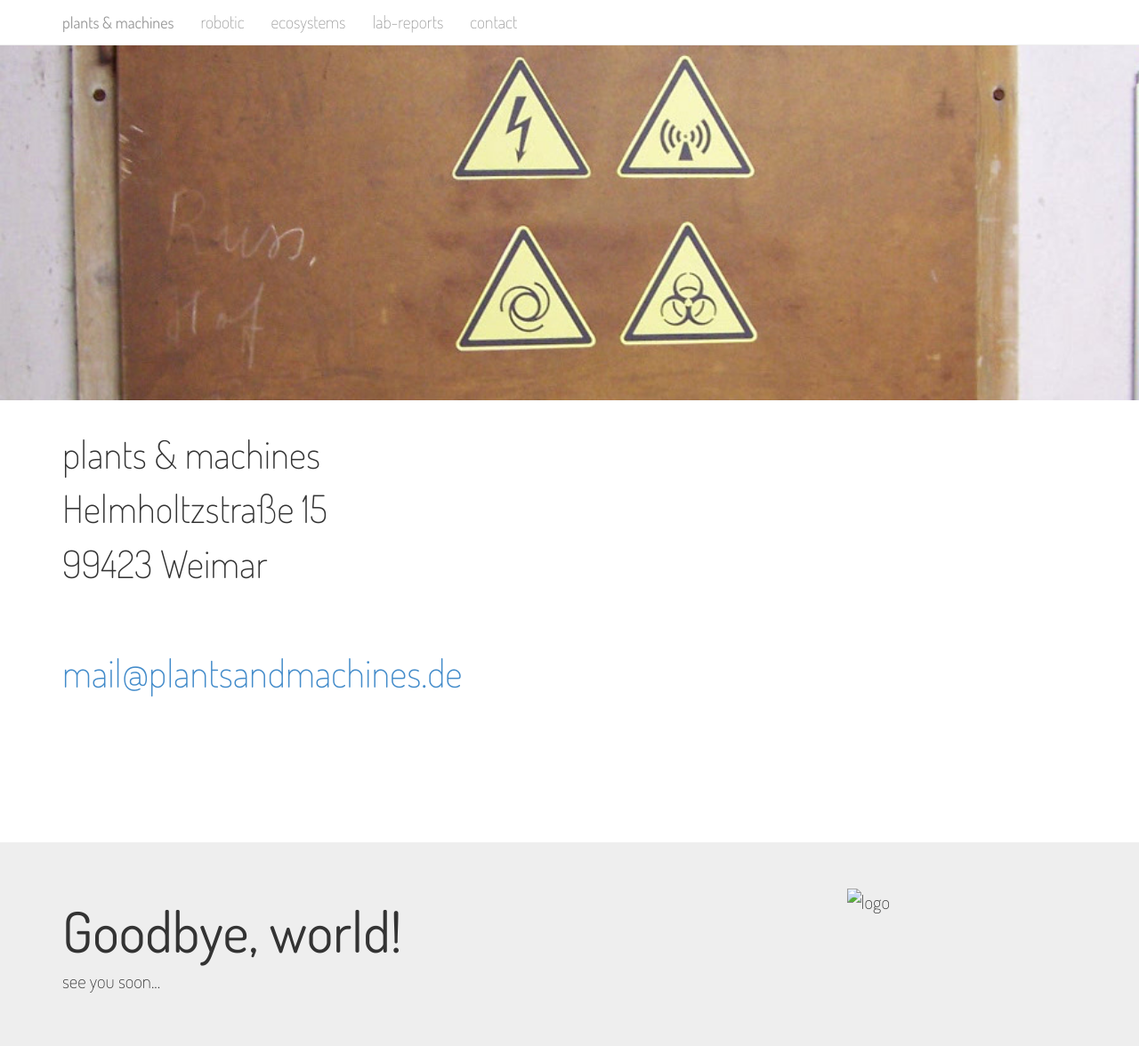
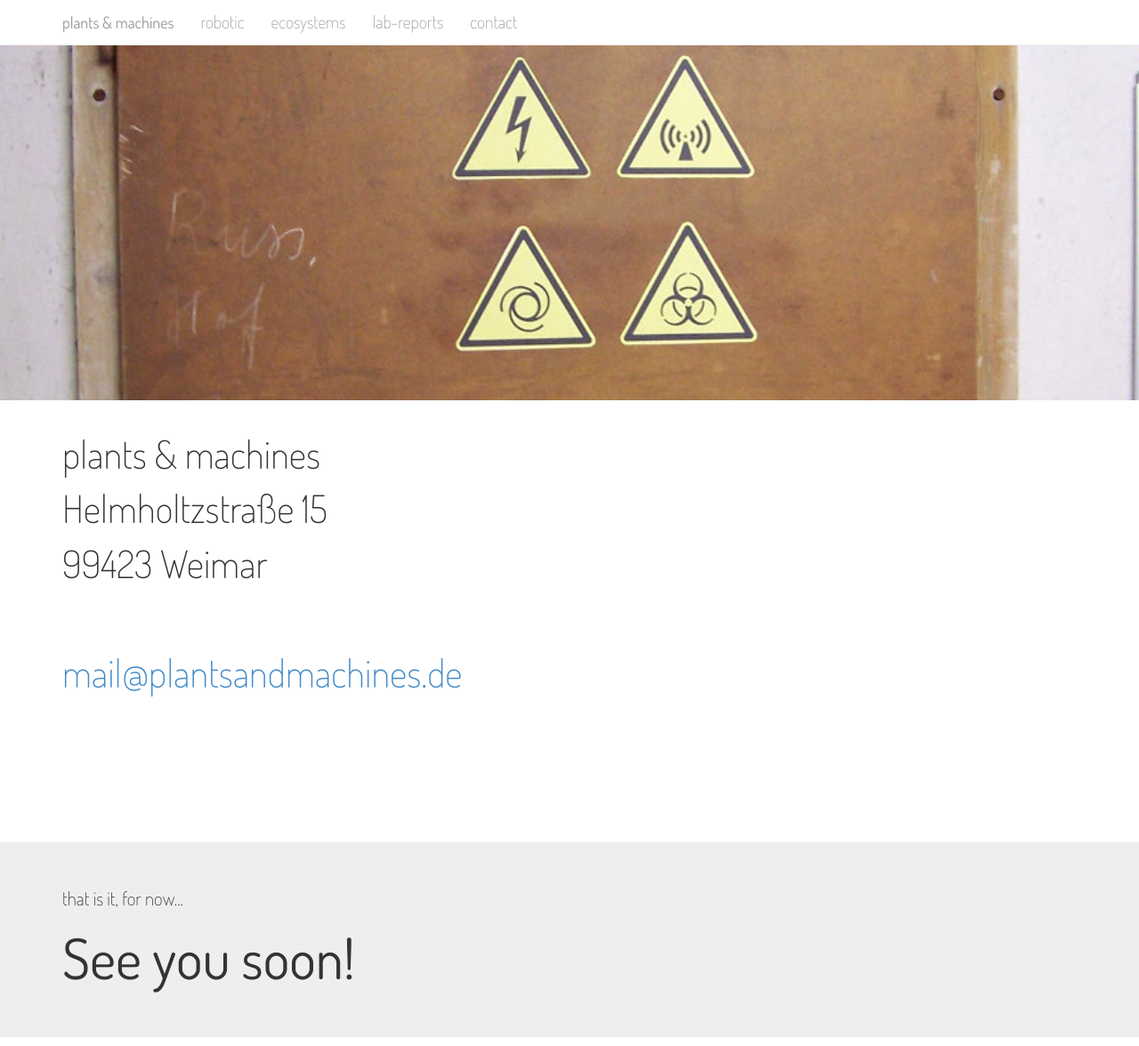
Before and after one commit to plantsandmachines/plantsandmachines.github.io, a Jekyll site: the page built from contact/index.html, in a window 1280 px wide and 1176 px high. Shown: the whole window at 89% size. Built offline with Jekyll 4.4.1, drawn with Linux system fonts in a browser that asks for light colours; nearby versions of some CDN libraries; Markdown is read by kramdown in place of the engine named in the settings.

Commit message:
post are out for now and the footer is slightly changed

```diff
--- a/_includes/footer.html
+++ b/_includes/footer.html
@@ -2,12 +2,11 @@
   <div class="container">
 		<div class="row">
 	  	<div class="col-md-9">
-		    <h1>Goodbye, world!</h1>
-		    <p>see you soon...</p>
+		    <p>that is it, for now...</p>
+		    <h1>See you soon!</h1>
 	  	</div>
 			<div class="col-md-3">
 				<div class="thumbnail">
-					<img src="images/logo.png" alt="logo" />
 				</div>
 			</div>
 	  </div>
--- a/index.html
+++ b/index.html
@@ -254,7 +254,7 @@ title: plants-and-machines
 
 
 <!-- BLOG ENTRIES -->
-
+<!--
 <div id="blog" class="container">
 	<div class="row">
 		<div class="col-md-12">
@@ -264,3 +264,4 @@ title: plants-and-machines
 		</div>
 	</div>
 </div>
+-->
```
Also changed, not shown: other parts of index.html (+1 -1 lines).
